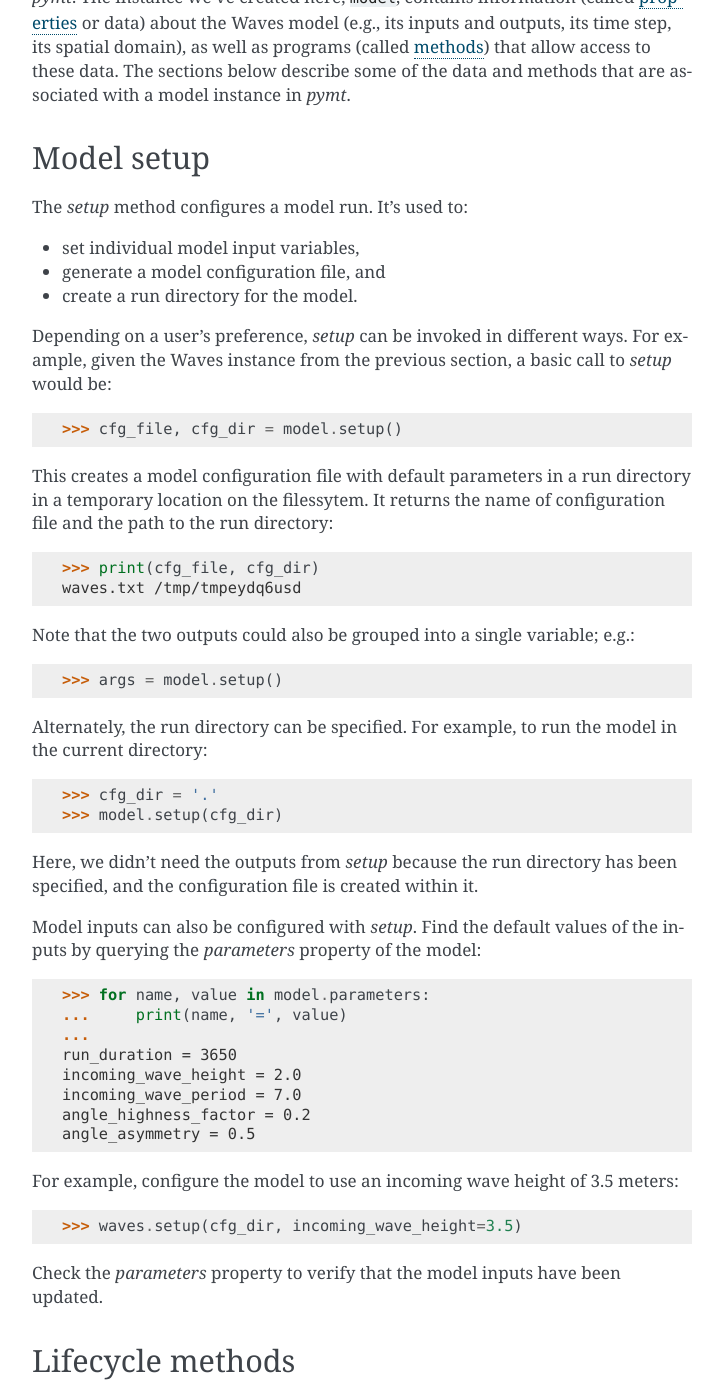
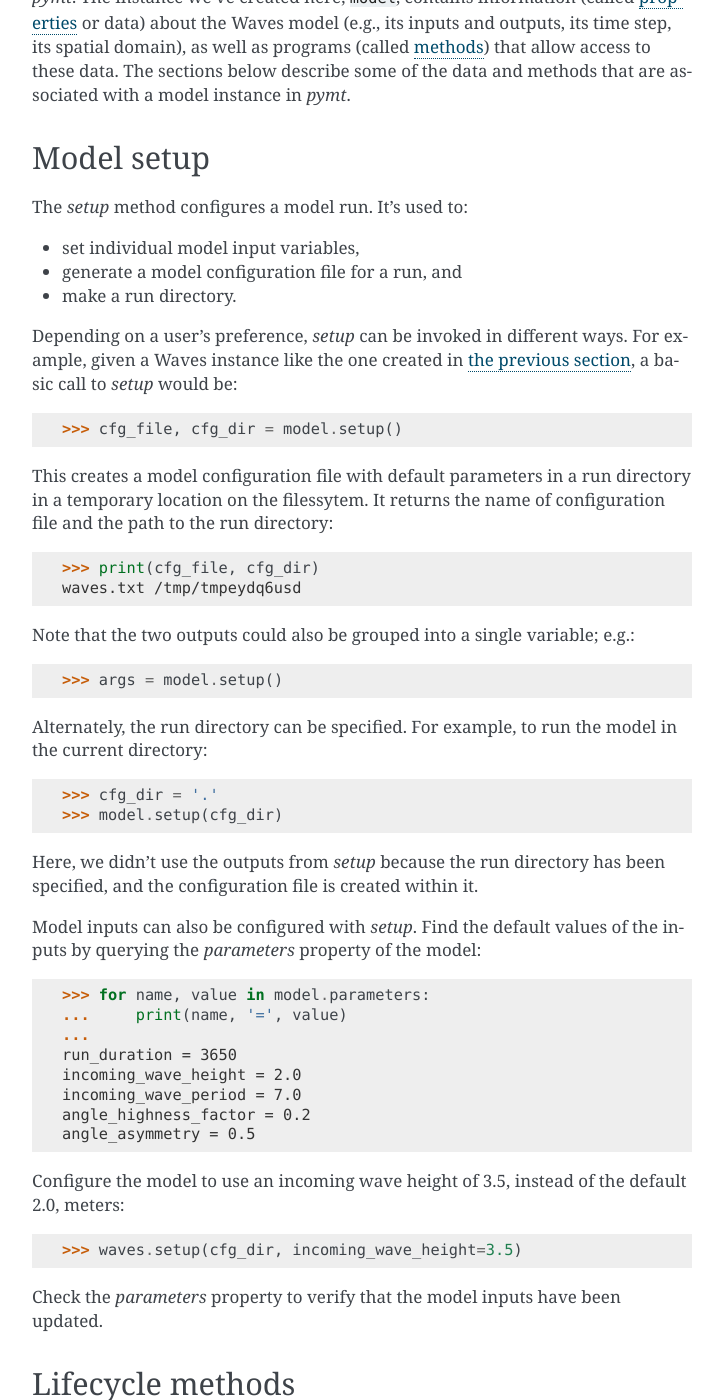
Before and after one commit to csdms/pymt, a Sphinx documentation site: the page built from docs/usage.rst, in a window 1280 px wide and 1400 px high, scrolled down 948 px. Shown: the whole window, without its empty margins (388-1111 px from the left). Built offline with Sphinx 7.4.7, drawn with Linux system fonts in a browser that asks for light colours; pages that are not in the unit, such as notebooks, are missing from menus.

Commit message:
Touch up text

```diff
--- a/docs/usage.rst
+++ b/docs/usage.rst
@@ -89,13 +92,14 @@ The *setup* method configures a model run.
 It's used to:
 
 * set individual model input variables,
-* generate a model configuration file, and
-* create a run directory for the model.
+* generate a model configuration file for a run, and
+* make a run directory.
 
 Depending on a user's preference,
 *setup* can be invoked in different ways.
 For example,
-given the Waves instance from the previous section,
+given a Waves instance like the one created
+in :ref:`the previous section<instantiating-a-model>`,
 a basic call to *setup* would be:
 
 .. code-block:: python
@@ -130,7 +134,7 @@ to run the model in the current directory:
   >>> model.setup(cfg_dir)
 
 Here,
-we didn't need the outputs from *setup*
+we didn't use the outputs from *setup*
 because the run directory has been specified,
 and the configuration file is created within it.
 
@@ -149,8 +153,8 @@ Find the default values of the inputs by querying the
   angle_highness_factor = 0.2
   angle_asymmetry = 0.5
 
-For example,
-configure the model to use an incoming wave height of 3.5 meters:
+Configure the model to use an incoming wave height of 3.5,
+instead of the default 2.0, meters:
 
 .. code-block:: python
 
```
Also changed, not shown: other parts of docs/usage.rst (+3 -0 lines).
